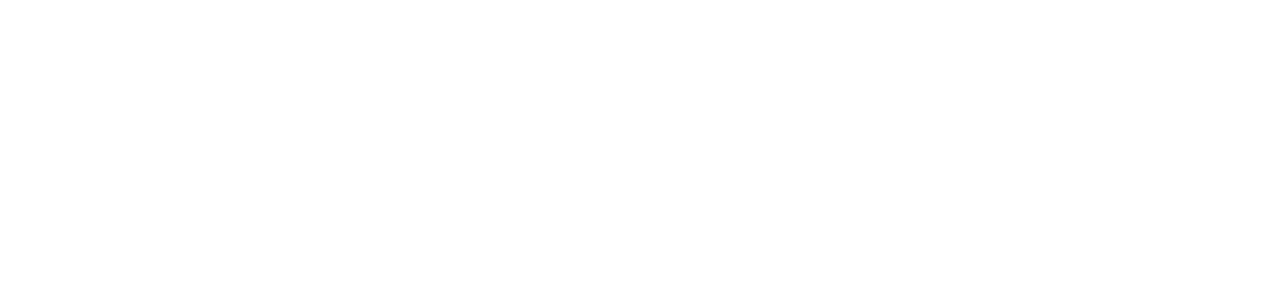
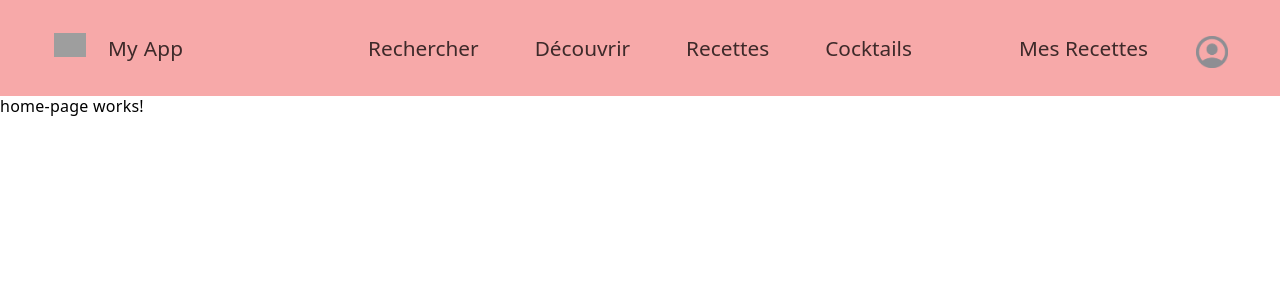
Before and after one commit to SamuelDeliens/foodApp, an Angular app: page /home in a window 1280 px wide. Shown: the top 300 px of the page. Built offline with nearby package versions, Linux system fonts and the light colour scheme; grey boxes are pictures that could not be loaded.

Commit message:
nav integration

```diff
--- a/src/app/app.component.html
+++ b/src/app/app.component.html
@@ -0,0 +1,2 @@
+<app-main-nav></app-main-nav>
+<router-outlet></router-outlet>
```
